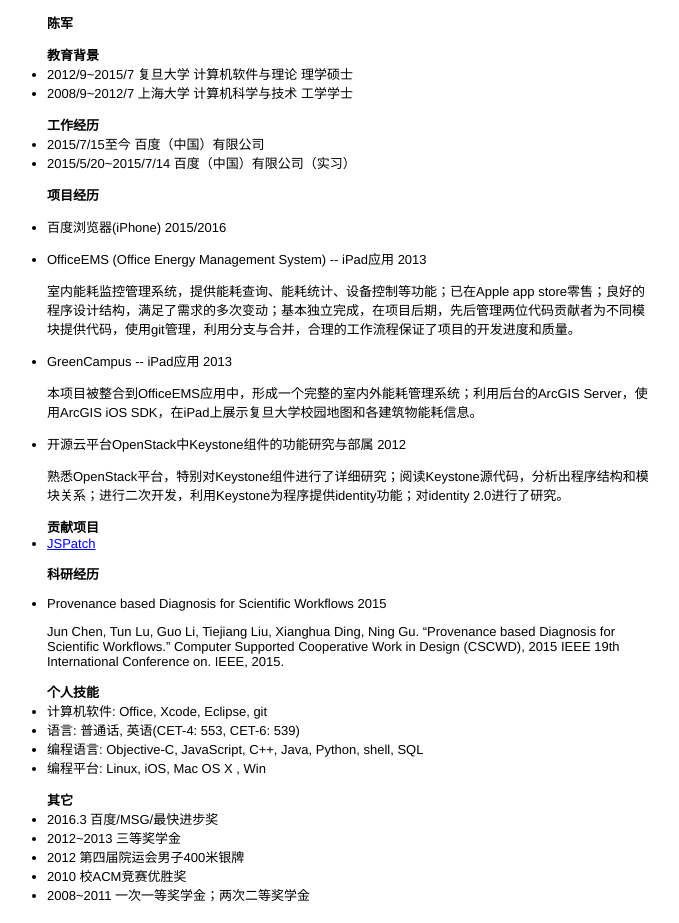
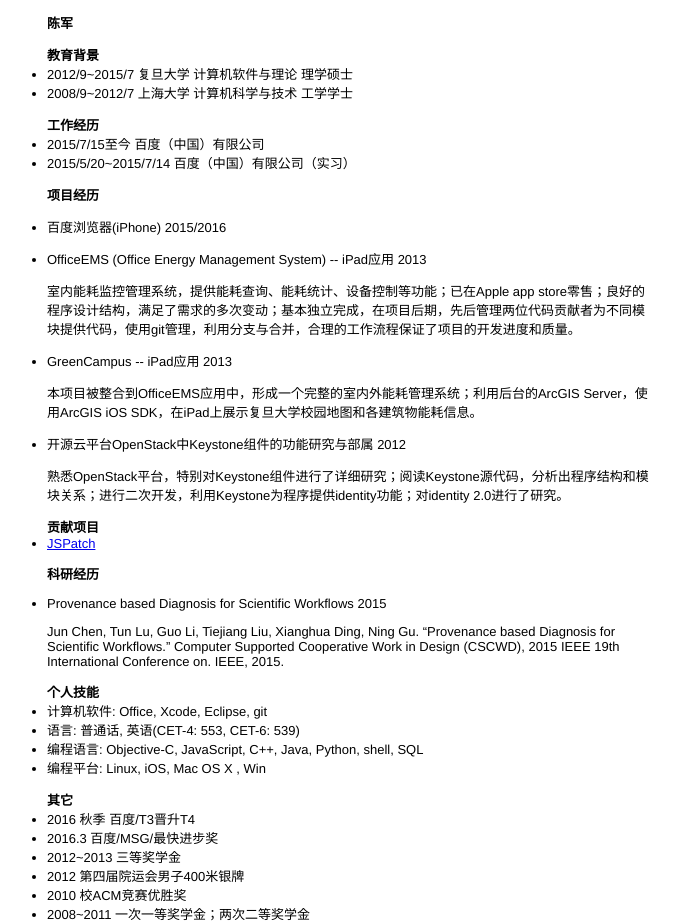
Before and after one commit to rob2468/rob2468.github.io, a Jekyll site: the page pages/resume.html, which Jekyll copies as it is, in a window 1280 px wide. Shown: the whole page, without its empty margins (288-967 px from the left). Built offline with Jekyll 4.4.1, drawn with Linux system fonts in a browser that asks for light colours.

Commit message:
update resume

```diff
--- a/pages/resume.html
+++ b/pages/resume.html
@@ -72,6 +72,7 @@
     <div class="miscellaneous">
         <h2>其它</h2>
         <ul>
+            <li>2016 秋季 百度/T3晋升T4</li>
             <li>2016.3 百度/MSG/最快进步奖</li>
             <li>2012~2013 三等奖学金</li>
             <li>2012 第四届院运会男子400米银牌</li>
```
